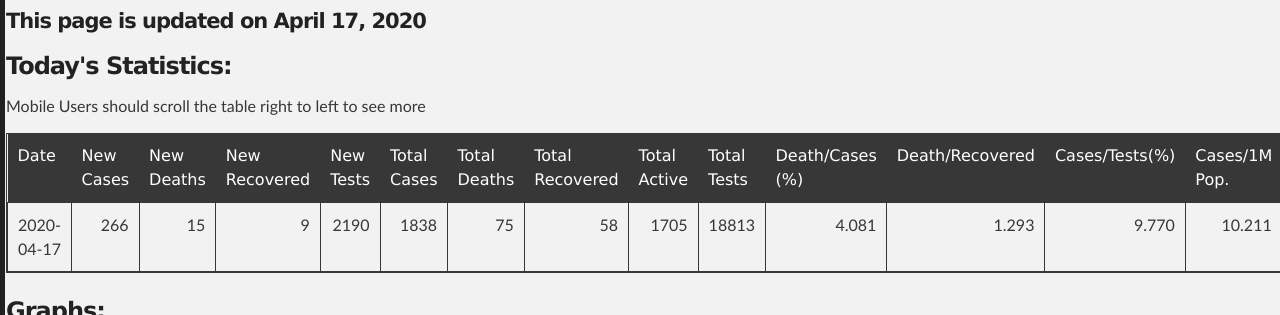
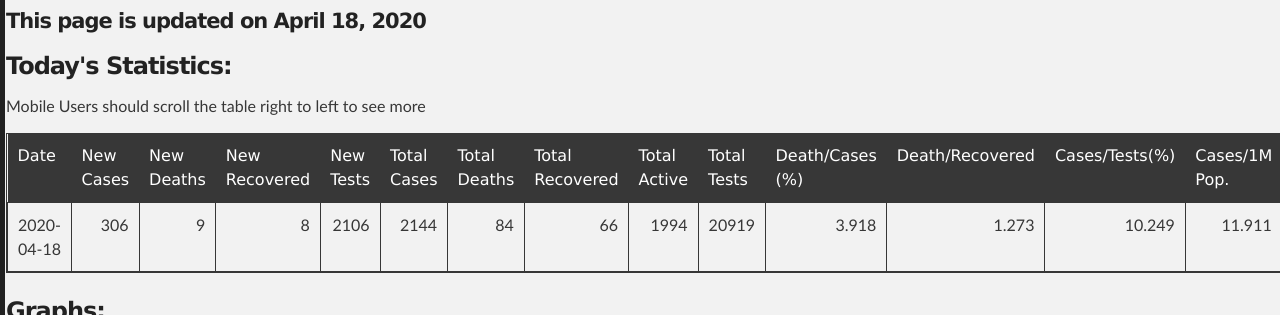
Before and after one commit to promitbasak/covid19bd, a Jekyll site: the page index.html, which Jekyll copies as it is, in a window 1280 px wide and 900 px high, cut to the strip 322-637 px from the top of the window. Built offline with Jekyll 4.4.1, drawn with Linux system fonts in a browser that asks for light colours; some of the changed text lies outside the part shown.

Commit message:
Update index.html

```diff
--- a/index.html
+++ b/index.html
@@ -45,7 +45,7 @@
         <h2 id="covid-19-in-bangladesh">Covid-19 in Bangladesh</h2>
 
 
-    <h4 id="this-page-is-updated-on-april-17-2020">This page is updated on <strong>April 17, 2020</strong></h4>
+    <h4 id="this-page-is-updated-on-april-18-2020">This page is updated on <strong>April 18, 2020</strong></h4>
     <h3> Today's Statistics:</h3>
         <p> Mobile Users should scroll the table right to left to see more</p>
     <table class="table table-bordered table-hover table-condensed">
@@ -66,21 +66,21 @@
 <th title="Field #15">Deaths/1M Pop.</th>
 </tr></thead>
 <tbody><tr>
-<td>2020-04-17</td>
-<td align="right">266</td>
-<td align="right">15</td>
+<td>2020-04-18</td>
+<td align="right">306</td>
 <td align="right">9</td>
-<td align="right">2190</td>
-<td align="right">1838</td>
-<td align="right">75</td>
-<td align="right">58</td>
-<td align="right">1705</td>
-<td align="right">18813</td>
-<td align="right">4.081</td>
-<td align="right">1.293</td>
-<td align="right">9.770</td>
-<td align="right">10.211</td>
-<td align="right">0.417</td>
+<td align="right">8</td>
+<td align="right">2106</td>
+<td align="right">2144</td>
+<td align="right">84</td>
+<td align="right">66</td>
+<td align="right">1994</td>
+<td align="right">20919</td>
+<td align="right">3.918</td>
+<td align="right">1.273</td>
+<td align="right">10.249</td>
+<td align="right">11.911</td>
+<td align="right">0.467</td>
 </tr>
 </tbody>
   </table>
@@ -88,28 +88,28 @@
         <h3>Graphs:</h3>
         <div class="photo-album">
       <div>
-        <img src="https://raw.githubusercontent.com/promitbasak/Covid-19_bd_extended/master/assests/2020-04-17/Figure_1.png">
+        <img src="https://raw.githubusercontent.com/promitbasak/Covid-19_bd_extended/master/assests/2020-04-18/Figure_1.png">
         <h5>Overall Condition</h5>
       </div>
 
       <div>
-        <img src="https://raw.githubusercontent.com/promitbasak/Covid-19_bd_extended/master/assests/2020-04-17/Figure_2.png">
+        <img src="https://raw.githubusercontent.com/promitbasak/Covid-19_bd_extended/master/assests/2020-04-18/Figure_2.png">
         <h5>Total Cases</h5>
       </div>
       <div>
-        <img src="https://raw.githubusercontent.com/promitbasak/Covid-19_bd_extended/master/assests/2020-04-17/Figure_8.png">
+        <img src="https://raw.githubusercontent.com/promitbasak/Covid-19_bd_extended/master/assests/2020-04-18/Figure_8.png">
         <h5>Total Deaths</h5>
       </div>
       <div>
-        <img src="https://raw.githubusercontent.com/promitbasak/Covid-19_bd_extended/master/assests/2020-04-17/Figure_22.png">
+        <img src="https://raw.githubusercontent.com/promitbasak/Covid-19_bd_extended/master/assests/2020-04-18/Figure_22.png">
         <h5>District-wise Corona Map</h5>
       </div>
       <div>
-        <img src="https://raw.githubusercontent.com/promitbasak/Covid-19_bd_extended/master/assests/2020-04-17/Figure_20.png">
+        <img src="https://raw.githubusercontent.com/promitbasak/Covid-19_bd_extended/master/assests/2020-04-18/Figure_20.png">
         <h5>BD vs USA: Cases</h5>
       </div>
       <div>
-        <img src="https://raw.githubusercontent.com/promitbasak/Covid-19_bd_extended/master/assests/2020-04-17/Figure_21.png">
+        <img src="https://raw.githubusercontent.com/promitbasak/Covid-19_bd_extended/master/assests/2020-04-18/Figure_21.png">
         <h5>BD vs USA: Deaths</h5>
       </div>
     </div>
@@ -836,6 +836,23 @@
 <td align="right">10.211</td>
 <td align="right">0.417</td>
 </tr>
+<tr>
+<td>2020-04-18</td>
+<td align="right">306</td>
+<td align="right">9</td>
+<td align="right">8</td>
+<td align="right">2106</td>
+<td align="right">2144</td>
+<td align="right">84</td>
+<td align="right">66</td>
+<td align="right">1994</td>
+<td align="right">20919</td>
+<td align="right">3.918</td>
+<td align="right">1.273</td>
+<td align="right">10.249</td>
+<td align="right">11.911</td>
+<td align="right">0.467</td>
+</tr>
 </tbody></table>
         <p></p>
         <p> Data Sources: Self created dataset which can be found at <a href="https://github.com/promitbasak/Covid-19_bd_extended">this repository</a>. This dataset uses govt issued press releases from <a href="https://corona.gov.bd/press-release">Here</a>, <a href="https://iedcr.gov.bd/">Here</a> and <a href="https://iedcr.gov.bd/website/index.php/component/content/article/11-others/227-pressrelease">Here</a>.</p>
```
